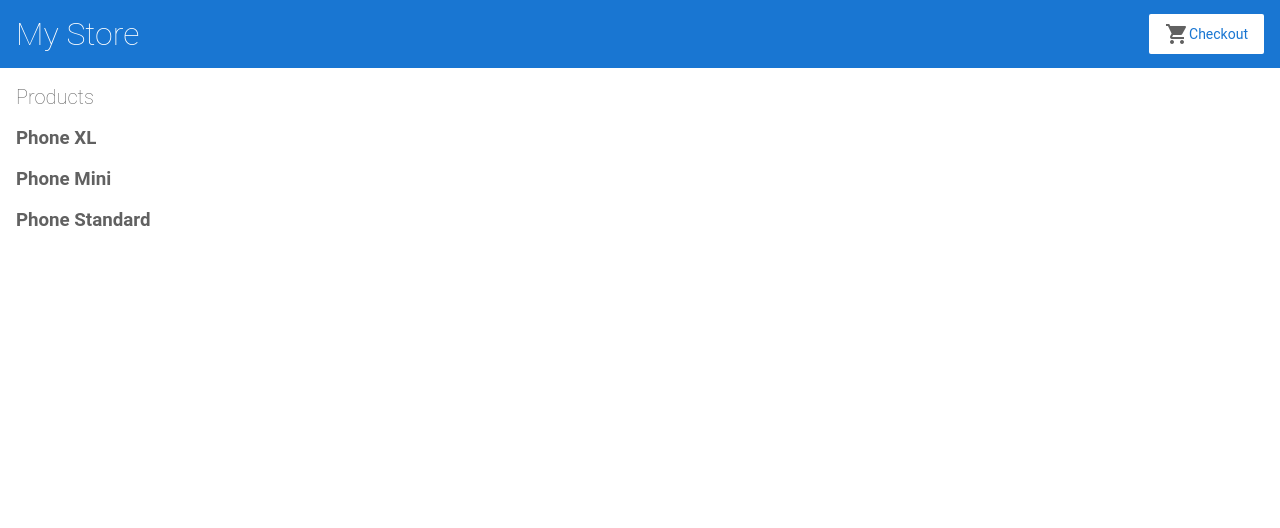
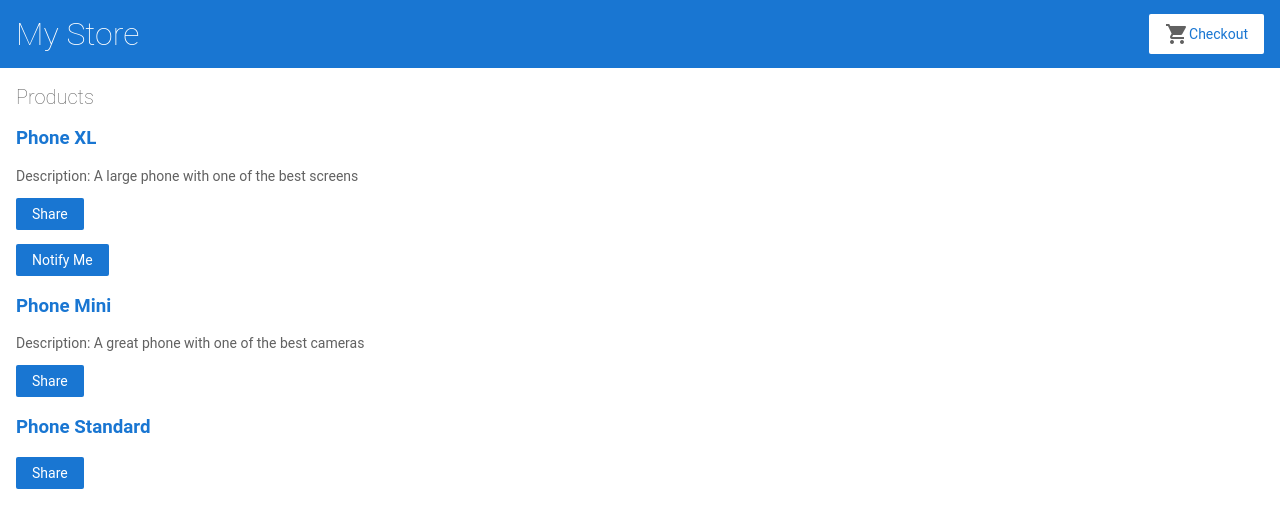
Before and after one commit to yasuhitotsu/angular-sample, an Angular app: page / in a window 1280 px wide. Shown: the top 528 px of the page. Built offline with nearby package versions, Linux system fonts and the light colour scheme.

Commit message:
2 files modified, 4 added

```diff
--- a/src/app/app.module.ts
+++ b/src/app/app.module.ts
@@ -6,6 +6,7 @@
 import { AppComponent } from './app.component';
 import { TopBarComponent } from './top-bar/top-bar.component';
 import { ProductListComponent } from './product-list/product-list.component';
+import { ProductAlertsComponent } from './product-alerts/product-alerts.component';
 
 @NgModule({
   imports: [
@@ -18,7 +19,8 @@
   declarations: [
     AppComponent,
     TopBarComponent,
-    ProductListComponent
+    ProductListComponent,
+    ProductAlertsComponent
   ],
   bootstrap: [
     AppComponent
--- /dev/null
+++ b/src/app/product-alerts/product-alerts.component.html
@@ -0,0 +1,3 @@
+<p *ngIf="product && product.price > 700">
+  <button type="button">Notify Me</button>
+</p>
--- a/src/app/product-list/product-list.component.html
+++ b/src/app/product-list/product-list.component.html
@@ -2,6 +2,14 @@
 
 <div *ngFor="let product of products">
   <h3>
-    {{ product.name }}
+    <a [title]="product.name + ' details'">
+      {{ product.name }}
+    </a>
   </h3>
+
+  <p *ngIf="product.description">Description: {{ product.description }}</p>
+
+  <button type="button" (click)="share()">Share</button>
+
+  <app-product-alerts [product]="product"> </app-product-alerts>
 </div>
```
Also changed, not shown: src/app/product-alerts/product-alerts.component.ts (added, +11 -0 lines), src/app/product-alerts/product-alerts.component.css (added), 1 other file (tests, documents, lock files or other folders).
